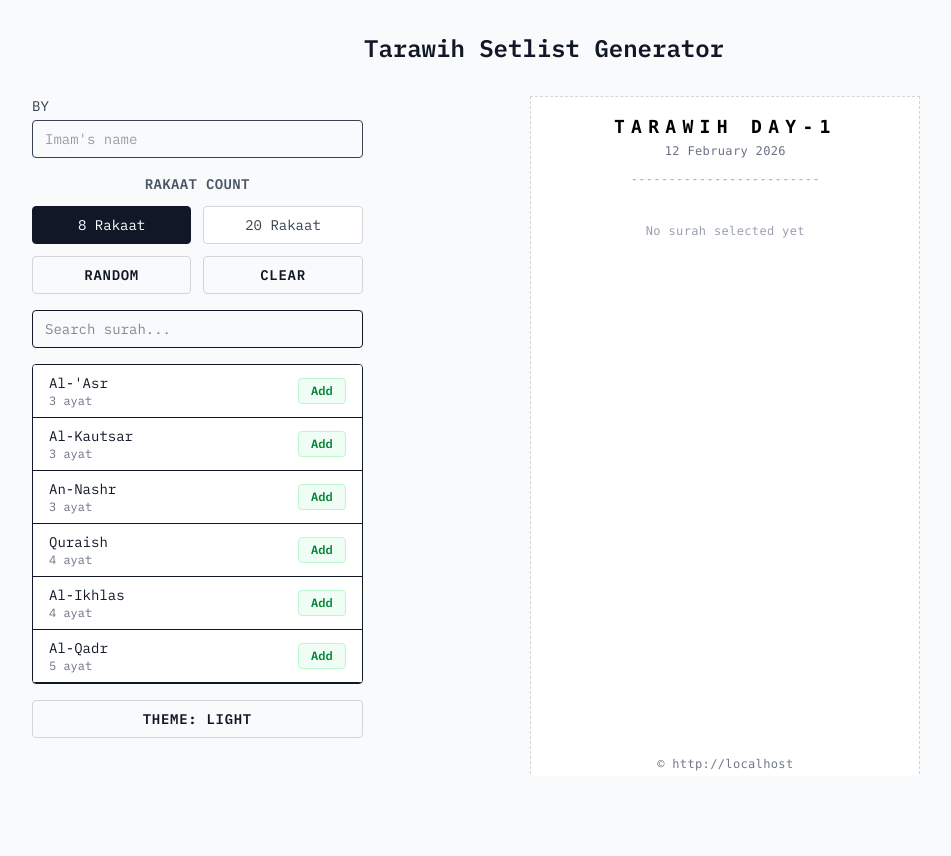
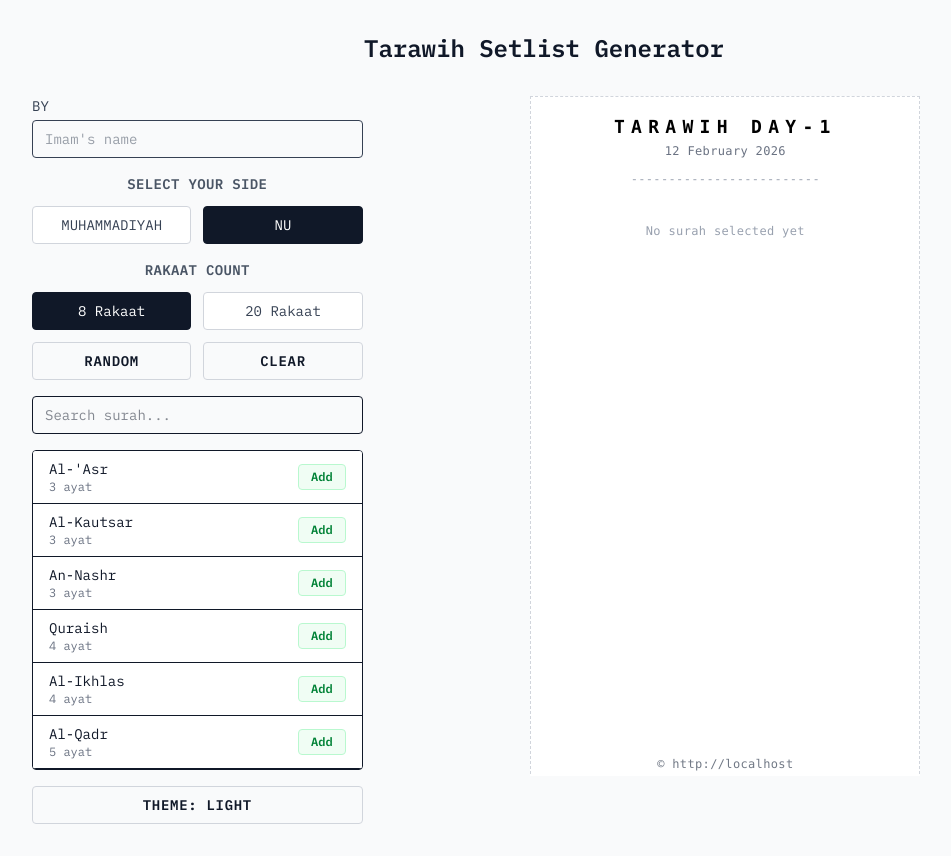
Before and after one commit to buyungalf/tarawihify, a Next.js app: page / in a window 1280 px wide. Shown: the whole page, without its empty margins (96-1047 px from the left). Before the commit the page ends 808 px from the top, so only its background shows below. Built offline with nearby package versions, Linux system fonts and the light colour scheme.

Commit message:
fix: bug download png while surah not full

```diff
--- a/components/HomePageClient.tsx
+++ b/components/HomePageClient.tsx
@@ -20,6 +20,7 @@ export default function HomePageClient() {
   const searchParams = useSearchParams();
   const router = useRouter();
   const [selectedSurahIds, setSelectedSurahIds] = useState<number[]>([]);
+  const [selectedSide, setSelectedSide] = useState<"MUHAMMADIYAH" | "NU">("NU");
   const [rakaat, setRakaat] = useState<number>(8);
   const [creatorName, setCreatorName] = useState("");
   const [isExporting, setIsExporting] = useState(false);
@@ -109,6 +110,11 @@ export default function HomePageClient() {
   };
 
   const handleDownload = async () => {
+    if (selectedSurahIds.length !== rakaat) {
+      alert(`Please select exactly ${rakaat} surahs first.`);
+      return;
+    }
+
     const targetNode = previewRef.current;
     if (!targetNode || isExporting) return;
     setIsExporting(true);
@@ -150,6 +156,8 @@ export default function HomePageClient() {
     setSelectedSurahIds(randomIds);
   };
 
+  const isComplete = selectedSurahIds.length === rakaat;
+
   return (
     <main className="min-h-screen w-full px-6 py-8">
       <div className="mx-auto flex w-full max-w-5xl flex-col gap-8">
@@ -170,6 +178,28 @@ export default function HomePageClient() {
                 className="mt-1 w-full rounded border px-3 py-2 text-sm"
               />
             </label>
+
+            <section className="space-y-3">
+              <p className="text-center text-sm font-semibold uppercase tracking-wide text-gray-600">
+                Select Your Side
+              </p>
+              <div className="mx-auto grid max-w-[390px] grid-cols-2 gap-3">
+                {(["MUHAMMADIYAH", "NU"] as const).map((side) => (
+                  <button
+                    key={side}
+                    type="button"
+                    onClick={() => setSelectedSide(side)}
+                    className={`rounded border px-4 py-2 text-sm font-medium transition-all duration-200 hover:-translate-y-0.5 ${
+                      selectedSide === side
+                        ? "border-gray-900 bg-gray-900 text-white"
+                        : "border-gray-300 bg-white text-gray-700"
+                    }`}
+                  >
+                    {side}
+                  </button>
+                ))}
+              </div>
+            </section>
 
             <section className="space-y-3">
               <p className="text-center text-sm font-semibold uppercase tracking-wide text-gray-600">
@@ -235,6 +265,7 @@ export default function HomePageClient() {
                 <div className="w-[390px] max-w-full">
                   <SetlistDisplay
                     selectedSurahIds={selectedSurahIds}
+                    selectedSide={selectedSide}
                     moveUp={moveUp}
                     moveDown={moveDown}
                     handleDelete={handleDelete}
@@ -245,8 +276,12 @@ export default function HomePageClient() {
                   <button
                     type="button"
                     onClick={handleDownload}
-                    disabled={isExporting}
-                    className="w-full mt-4 text-center py-2 rounded border border-gray-300 px-4 text-sm font-semibold uppercase tracking-wider transition-all duration-200 hover:-translate-y-0.5 hover:bg-gray-100 disabled:cursor-not-allowed disabled:opacity-60"
+                    disabled={isExporting || !isComplete}
+                    className={`w-full mt-4 text-center py-2 rounded border border-gray-300 px-4 text-sm font-semibold uppercase tracking-wider transition-all duration-200 ${
+                      !isComplete
+                        ? "opacity-50 cursor-not-allowed"
+                        : "hover:-translate-y-0.5 hover:bg-gray-100"
+                    } disabled:cursor-not-allowed disabled:opacity-60`}
                   >
                     {isExporting ? "Generating image..." : "Download PNG"}
                   </button>
@@ -261,6 +296,7 @@ export default function HomePageClient() {
         <SetlistDisplay
           ref={previewRef}
           selectedSurahIds={selectedSurahIds}
+          selectedSide={selectedSide}
           moveUp={moveUp}
           moveDown={moveDown}
           handleDelete={handleDelete}
--- a/components/SetlistDisplay.tsx
+++ b/components/SetlistDisplay.tsx
@@ -1,6 +1,6 @@
 'use client';
 
-import { forwardRef, useMemo } from 'react';
+import { forwardRef, useEffect, useMemo, useState } from 'react';
 import surahList from '@/data/surah.json';
 
 type Surah = {
@@ -11,6 +11,7 @@ type Surah = {
 
 type SetlistDisplayProps = {
   selectedSurahIds: number[];
+  selectedSide: 'MUHAMMADIYAH' | 'NU';
   moveUp: (index: number) => void;
   moveDown: (index: number) => void;
   handleDelete: (index: number) => void;
@@ -20,14 +21,17 @@ type SetlistDisplayProps = {
   creatorName: string;
 };
 
-const getCurrentTarawihDay = (): number => {
+const getCurrentTarawihDay = (selectedSide: 'MUHAMMADIYAH' | 'NU'): number => {
   const today = new Date();
   const normalizedToday = new Date(
     today.getFullYear(),
     today.getMonth(),
     today.getDate()
   );
-  const startDate = new Date(2026, 1, 18);
+  const startDate =
+    selectedSide === 'MUHAMMADIYAH'
+      ? new Date(2026, 1, 17)
+      : new Date(2026, 1, 18);
 
   if (normalizedToday < startDate) {
     return 1;
@@ -54,6 +58,7 @@ const SetlistDisplay = forwardRef<HTMLDivElement, SetlistDisplayProps>(
   (
     {
       selectedSurahIds,
+      selectedSide,
       moveUp,
       moveDown,
       handleDelete,
@@ -79,6 +84,7 @@ const SetlistDisplay = forwardRef<HTMLDivElement, SetlistDisplayProps>(
       .map((id) => (surahList as Surah[]).find((surah) => surah.id === id))
       .filter((surah): surah is Surah => Boolean(surah));
     const totalVerses = selectedSurahs.reduce((sum, surah) => sum + surah.verses, 0);
+    const [tarawihDayNumber, setTarawihDayNumber] = useState(1);
 
     const themeClasses =
       theme === 'classic'
@@ -101,10 +107,13 @@ const SetlistDisplay = forwardRef<HTMLDivElement, SetlistDisplayProps>(
     const verseWidth = isCompact ? 'w-16' : 'w-20';
     const containerTracking = isCompact ? 'tracking-normal' : 'tracking-wide';
     const headerSpacing = isCompact ? 'mb-1' : 'mb-3';
-    const tarawihDayNumber = getCurrentTarawihDay();
     const containerSizeClass = isCompact ? 'w-[390px]' : 'w-[390px] aspect-[9/16]';
     const contentLayoutClass = isCompact ? sectionGap : `flex-1 ${sectionGap}`;
     const footerLayoutClass = isCompact ? '' : 'mt-auto';
+
+    useEffect(() => {
+      setTarawihDayNumber(getCurrentTarawihDay(selectedSide));
+    }, [selectedSide]);
 
     return (
       <div
```
